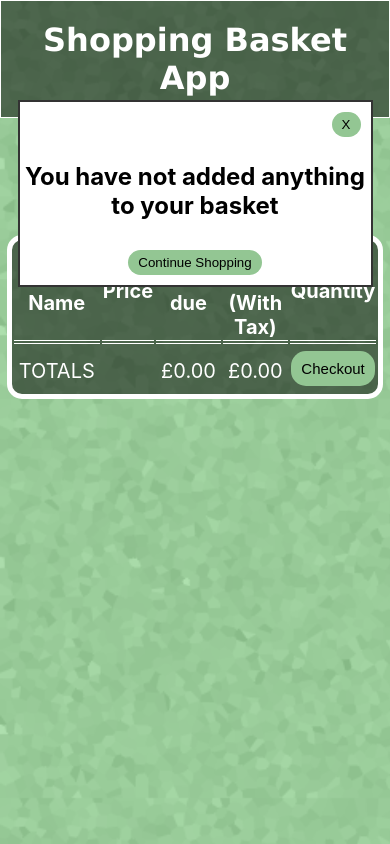
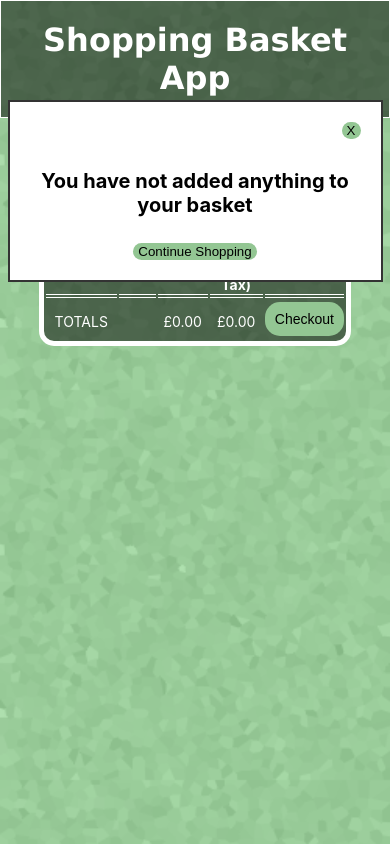
Before and after one commit to aidnolan/shopping-basket, a React (Create React App) app: page / in a window 390 px wide. Both pictures are taken after a click on the button "Checkout". Built offline with nearby package versions, Linux system fonts and the light colour scheme.

Commit message:
improved responsive styling with media query

```diff
--- a/src/App.css
+++ b/src/App.css
@@ -41,7 +41,7 @@ table {
   border: solid 5px white;
   text-align: center;
   color: white;
-  width: 60%;
+  width: 50%;
   background-color: rgba(0, 0, 0, 0.5);
   float: center;
   margin-top: 30px;
@@ -56,7 +56,7 @@ table {
   border: solid 2px white;
   text-align: center;
   color: white;
-  width: 70%;
+  width: 50%;
   background-color: rgba(0, 0, 0, 0.8);
   -webkit-border-radius: 15px;
   -moz-border-radius: 15px;
@@ -118,3 +118,36 @@ optgroup {
   padding-top: 15px;
   font-size: 20px
 }
+
+.checkoutScreenStyle {
+  margin-left: auto;
+  margin-right: auto;
+  margin-top: 100px;
+  background-color: rgb(255,255,255);
+  border: 2px solid rgba(0, 0, 0, 0.8);
+  width: 90%;
+  padding: 10px
+}
+
+@media only screen and (max-width: 980px) {
+  table, td, tr, .totalRow>td, td>input {
+    font-size: 14px;
+  }
+  h2 {
+    font-size: 20px;
+  }
+  select {
+    text-align: left;
+    font-size: 12px;
+    width: 70%;
+    padding: 5px 0
+  }
+
+  .tableBasket{
+    width: 80%;
+  }
+
+  button {
+    padding: 1px 5px;
+  }
+}
--- a/src/Components/Checkout.jsx
+++ b/src/Components/Checkout.jsx
@@ -12,16 +12,6 @@ const Checkout = (props) => {
 
     const style2 = {
         display: 'none'
-    }
-
-    const checkoutScreenStyle = {
-        marginLeft: 'auto',
-        marginRight: 'auto',
-        marginTop: '100px',
-        backgroundColor: 'rgb(255,255,255)',
-        border: '2px solid rgba(0, 0, 0, 0.8)',
-        width: '90%',
-        // padding: '40px',
     }
 
     const receipt = props.basketList.length ?
@@ -44,7 +34,7 @@ const Checkout = (props) => {
 
     return(
         <div style={props.checkingOut ? style : style2}>
-            <div style={checkoutScreenStyle}>
+            <div className="checkoutScreenStyle">
                 <div>
                     <button
                         onClick={props.handleCheckoutClose}
```
